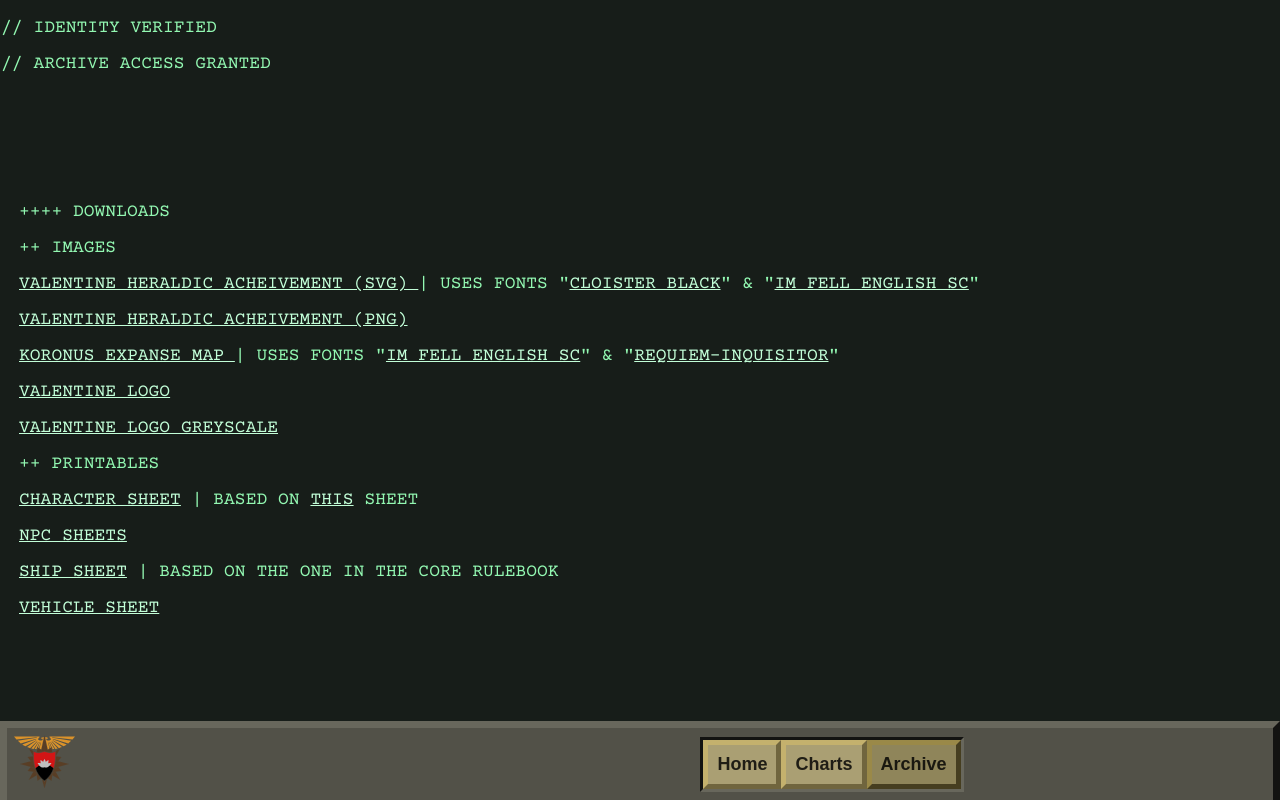
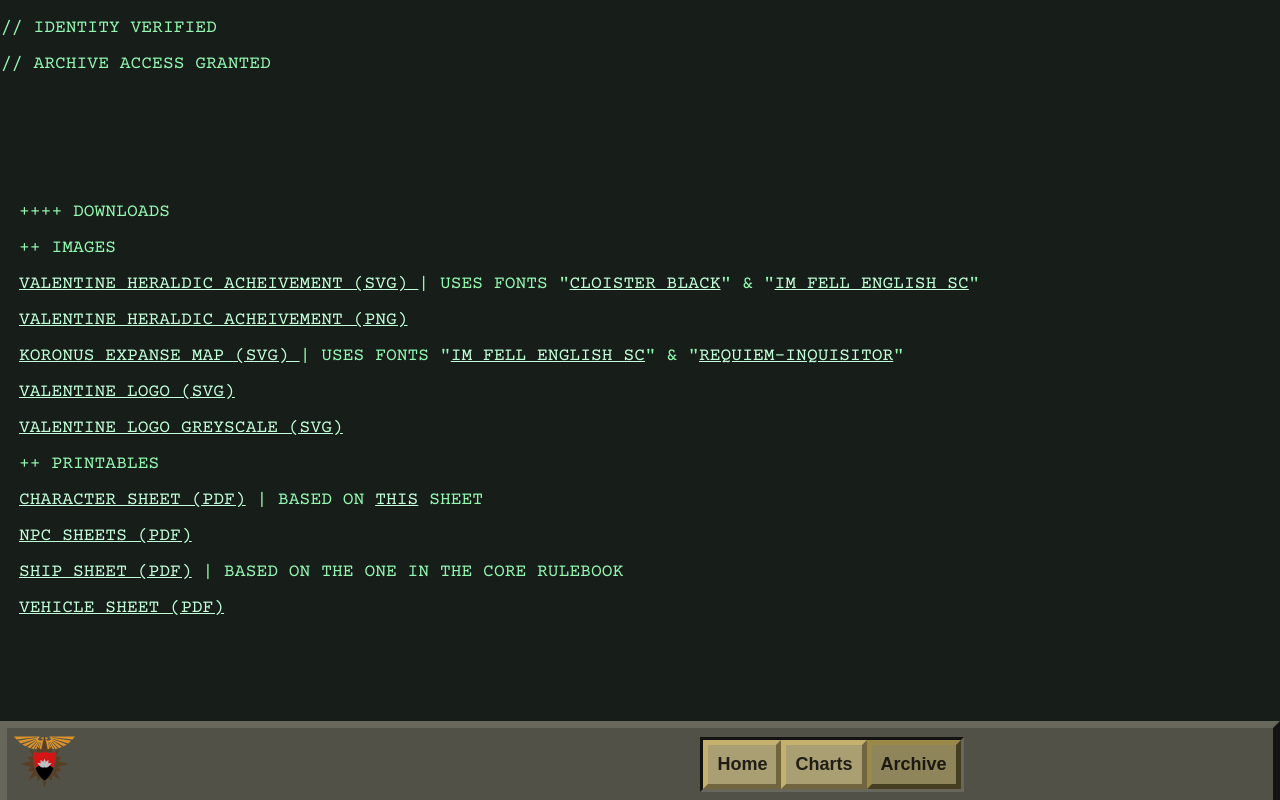
Before and after one commit to Catman06/RT-Chart-Database-Interface, a Vue app: page / in a window 1280 px wide. Both pictures are taken after a click on the element "Archive". Built offline with nearby package versions, Linux system fonts and the light colour scheme; a web font is replaced by a local one.

Commit message:
Changed PDFs to open in a new tab

```diff
--- a/src/components/ArchivePage.vue
+++ b/src/components/ArchivePage.vue
@@ -14,34 +14,34 @@
 			<a href="Downloads/Heraldry Valentine.svg" download>
 				VALENTINE HERALDIC ACHEIVEMENT (SVG)
 			</a>
-			 | USES FONTS "<a href="https://www.dafont.com/cloister-black.font">CLOISTER BLACK</a>" & "<a href="https://fonts.google.com/specimen/IM+Fell+English+SC?query=IM+fell">IM FELL ENGLISH SC</a>"
+			 | USES FONTS "<a href="https://www.dafont.com/cloister-black.font" target="_blank">CLOISTER BLACK</a>" & "<a href="https://fonts.google.com/specimen/IM+Fell+English+SC" target="_blank">IM FELL ENGLISH SC</a>"
 		</p>
 		<a href="Downloads/Heraldry Valentine.png" download>
 			<p>VALENTINE HERALDIC ACHEIVEMENT (PNG)</p>
 		</a>
 		<p>
 			<a href="Downloads/Koronus Expanse Printable.svg" download>
-				KORONUS EXPANSE MAP
+				KORONUS EXPANSE MAP (SVG)
 			</a>
-			 | USES FONTS "<a href="https://fonts.google.com/specimen/IM+Fell+English+SC?query=IM+fell">IM FELL ENGLISH SC</a>" & "<a href="Downloads/REQUIEM-Inquisitor.otf" download>REQUIEM-INQUISITOR</a>"
+			 | USES FONTS "<a href="https://fonts.google.com/specimen/IM+Fell+English+SC" target="_blank">IM FELL ENGLISH SC</a>" & "<a href="Downloads/REQUIEM-Inquisitor.otf" download>REQUIEM-INQUISITOR</a>"
 		</p>
 		<a href="Downloads/Valentine Coat of Arms Logo.svg" download>
-			<p>VALENTINE LOGO</p>
+			<p>VALENTINE LOGO (SVG)</p>
 		</a>
 		<a href="Downloads/Downloads/Valentine Coat of Arms Logo Greyscale.svg" download>
-			<p>VALENTINE LOGO GREYSCALE</p>
+			<p>VALENTINE LOGO GREYSCALE (SVG)</p>
 		</a>
 		<p>++ PRINTABLES</p>
 		<p>
-			<a href="Downloads/roguetrader_charactersheet_v3_Valentine.pdf" download>CHARACTER SHEET</a>
-			 | BASED ON <a href="https://georgellovett.wordpress.com/portfolio/rogue-trader-character-sheet-redesign/">THIS</a> SHEET
+			<a href="Downloads/roguetrader_charactersheet_v3_Valentine.pdf" target="_blank">CHARACTER SHEET (PDF)</a>
+			 | BASED ON <a href="https://georgellovett.wordpress.com/portfolio/rogue-trader-character-sheet-redesign/" target="_blank">THIS</a> SHEET
 		</p>
-		<a href="Downloads/NPC Sheets.pdf" download>NPC SHEETS</a>
+		<a href="Downloads/NPC Sheets.pdf" target="_blank">NPC SHEETS (PDF)</a>
 		<p>
-			<a href="Downloads/Ship Sheet.pdf" download>SHIP SHEET</a>
+			<a href="Downloads/Ship Sheet.pdf" target="_blank">SHIP SHEET (PDF)</a>
 			 | BASED ON THE ONE IN THE CORE RULEBOOK
 		</p>
-		<a href="Downloads/Vehicle Sheet.pdf" download>VEHICLE SHEET</a>
+		<a href="Downloads/Vehicle Sheet.pdf" target="_blank">VEHICLE SHEET (PDF)</a>
 	</div>
 </template>
 
```
